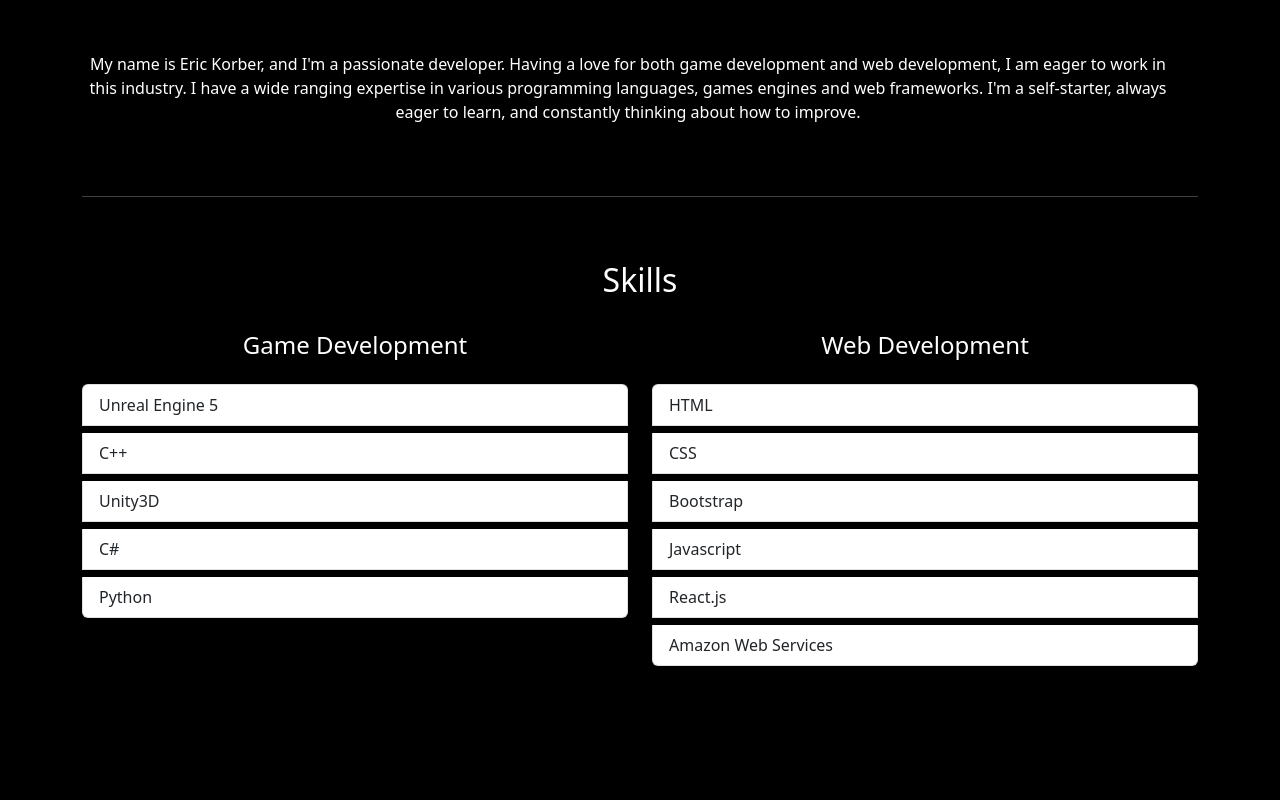
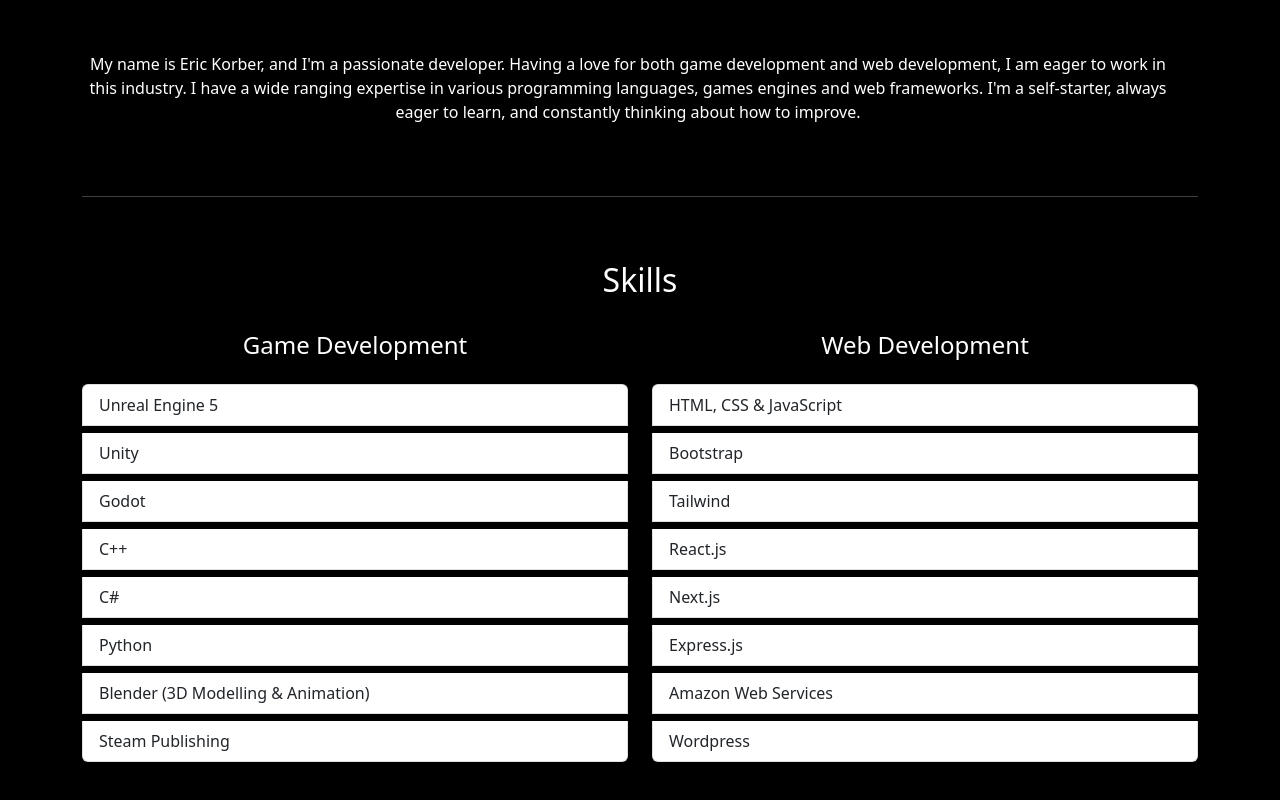
Before and after one commit to ekorber/eric-korber-portfolio-site-v2, a React (Create React App) app: page / in a window 1280 px wide. Shown: the part 404-1204 px from the top of the page. Before the commit the page ends 1125 px from the top, so only its background shows below. Built offline with nearby package versions, Linux system fonts and the light colour scheme.

Commit message:
Update skills

```diff
--- a/src/pages/AboutPage.js
+++ b/src/pages/AboutPage.js
@@ -23,21 +23,26 @@ function AboutPage() {
                     <h4 className="text-center my-4">Game Development</h4>
                     <ul className="list-group">
                         <li className="list-group-item">Unreal Engine 5</li>
+                        <li className="list-group-item">Unity</li>
+                        <li className="list-group-item">Godot</li>
                         <li className="list-group-item">C++</li>
-                        <li className="list-group-item">Unity3D</li>
                         <li className="list-group-item">C#</li>
                         <li className="list-group-item">Python</li>
+                        <li className="list-group-item">Blender (3D Modelling & Animation)</li>
+                        <li className="list-group-item">Steam Publishing</li>
                     </ul>
                 </div>
                 <div className='col-lg-6 mb-5'>
                     <h4 className="text-center my-4">Web Development</h4>
                     <ul className="list-group">
-                        <li className="list-group-item">HTML</li>
-                        <li className="list-group-item">CSS</li>
+                        <li className="list-group-item">HTML, CSS & JavaScript</li>
                         <li className="list-group-item">Bootstrap</li>
-                        <li className="list-group-item">Javascript</li>
+                        <li className="list-group-item">Tailwind</li>
                         <li className="list-group-item">React.js</li>
+                        <li className="list-group-item">Next.js</li>
+                        <li className="list-group-item">Express.js</li>
                         <li className="list-group-item">Amazon Web Services</li>
+                        <li className="list-group-item">Wordpress</li>
                     </ul>
                 </div>
             </div>
```
